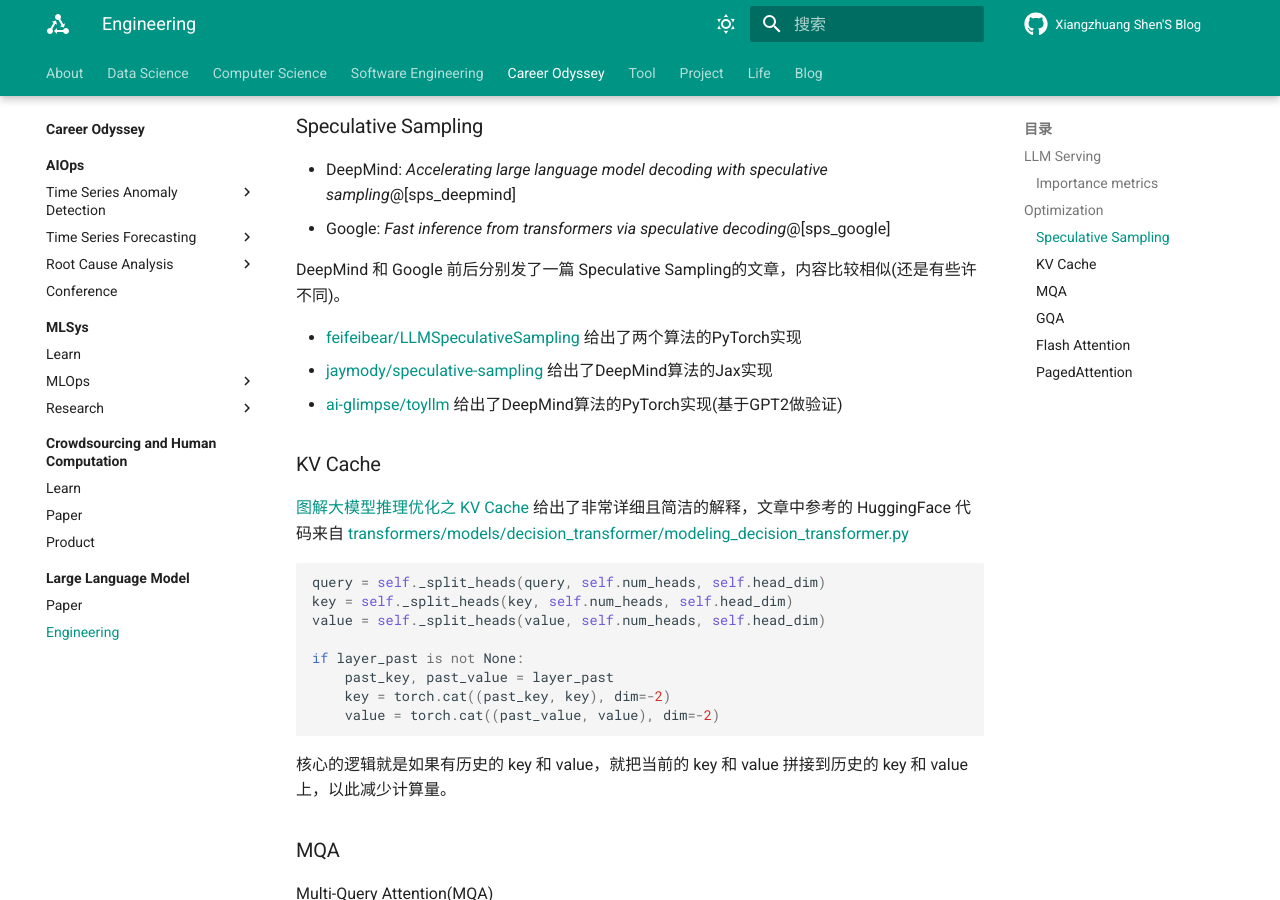
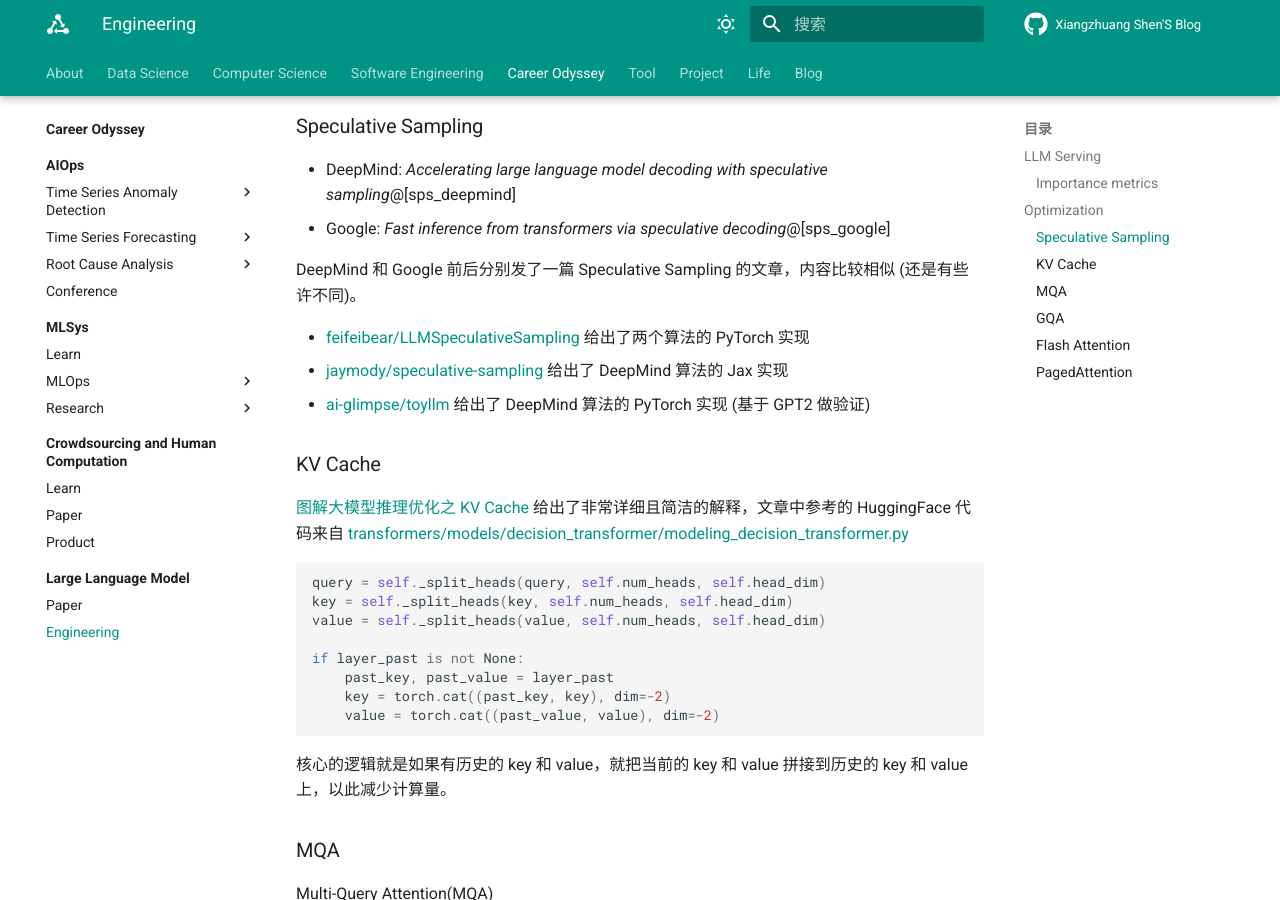
Before and after one commit to shenxiangzhuang/shenxiangzhuang.github.io, an MkDocs documentation site: the page built from docs/odyssey/llm/engineering.md, in a window 1280 px wide and 900 px high, scrolled down 741 px. Built offline with MkDocs 1.6.1 and Material for MkDocs 9.7.7, drawn with Linux system fonts in a browser that asks for light colours; comment, search, counter and statistics services are not loaded.

```diff
--- a/docs/odyssey/llm/engineering.md
+++ b/docs/odyssey/llm/engineering.md
@@ -22,11 +22,11 @@
 - DeepMind: *Accelerating large language model decoding with speculative sampling*@[sps_deepmind]
 - Google: *Fast inference from transformers via speculative decoding*@[sps_google]
 
-DeepMind 和 Google 前后分别发了一篇 Speculative Sampling的文章，内容比较相似(还是有些许不同)。
+DeepMind 和 Google 前后分别发了一篇 Speculative Sampling 的文章，内容比较相似 (还是有些许不同)。
 
-- [feifeibear/LLMSpeculativeSampling](https://github.com/feifeibear/LLMSpeculativeSampling) 给出了两个算法的PyTorch实现
-- [jaymody/speculative-sampling](https://github.com/jaymody/speculative-sampling) 给出了DeepMind算法的Jax实现
-- [ai-glimpse/toyllm](https://github.com/ai-glimpse/toyllm) 给出了DeepMind算法的PyTorch实现(基于GPT2做验证)
+- [feifeibear/LLMSpeculativeSampling](https://github.com/feifeibear/LLMSpeculativeSampling) 给出了两个算法的 PyTorch 实现
+- [jaymody/speculative-sampling](https://github.com/jaymody/speculative-sampling) 给出了 DeepMind 算法的 Jax 实现
+- [ai-glimpse/toyllm](https://github.com/ai-glimpse/toyllm) 给出了 DeepMind 算法的 PyTorch 实现 (基于 GPT2 做验证)
 
 
 ### KV Cache
```
